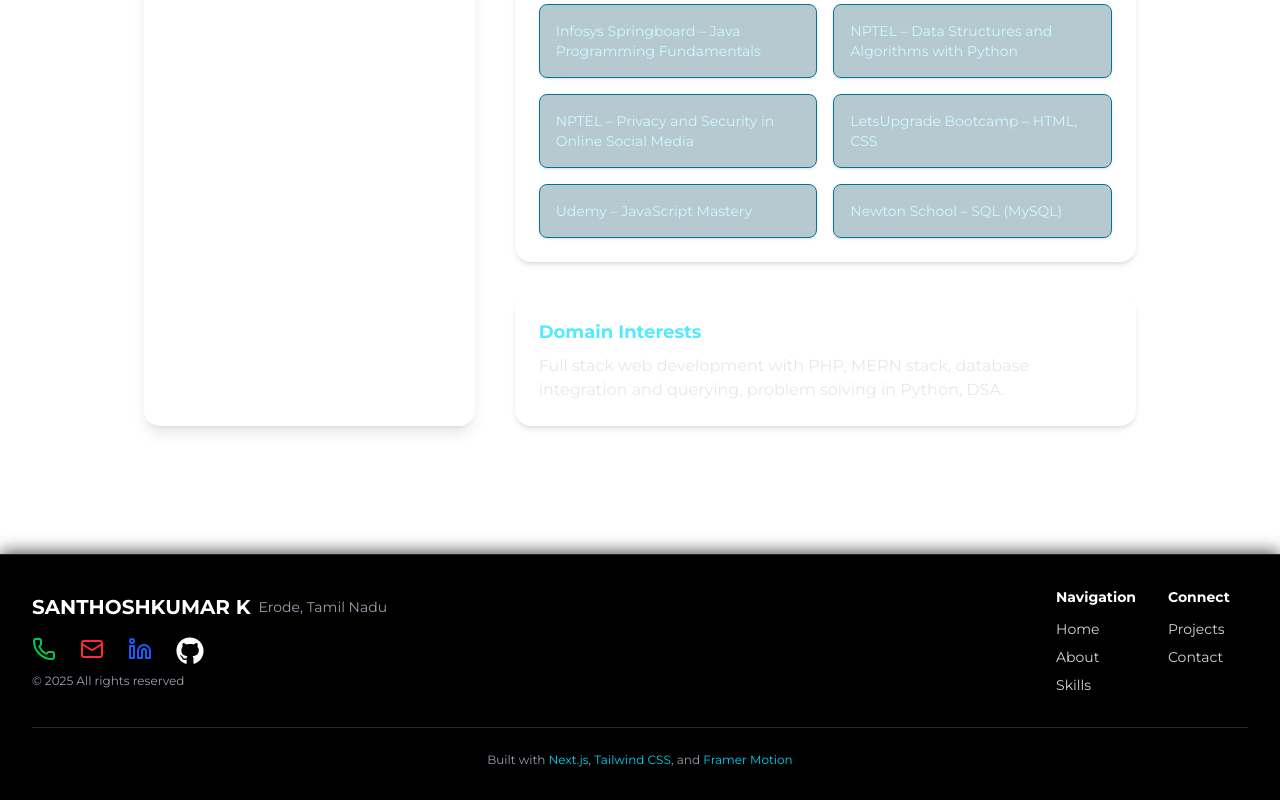
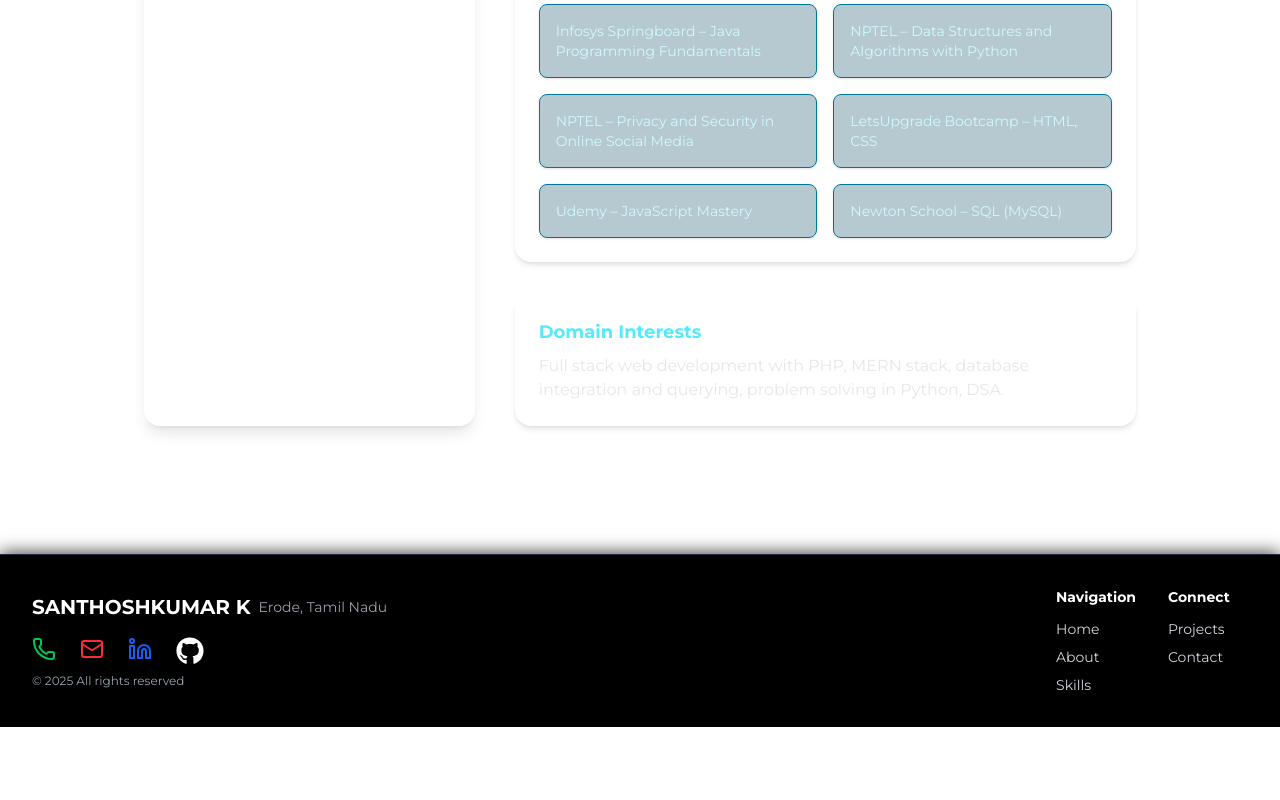
Before and after one commit to K-Santhoshkumar/Portfolio, a Next.js app: page /about in a window 1280 px wide. Shown: the part 1506-2306 px from the top of the page. After the commit the page ends 2233 px from the top, so only its background shows below. Built offline with nearby package versions, Linux system fonts and the light colour scheme.

Commit message:
footer modified

```diff
--- a/src/app/page.tsx
+++ b/src/app/page.tsx
@@ -1,6 +1,5 @@
 "use client";
 import Navbar from "@/components/Navbar";
-import SpaceBackground from "@/components/SpaceBackground";
 import WelcomeSection from "@/components/WelcomeSection";
 import AboutSection from "@/components/AboutSection";
 import SkillsSection from "@/components/SkillsSection";
@@ -10,7 +9,6 @@
 export default function Home() {
   return (
     <div className="relative min-h-screen flex flex-col">
-      <SpaceBackground />
       <Navbar />
       <main className="flex-1 flex flex-col gap-0 pt-20">
         <WelcomeSection />
--- a/src/components/Footer.tsx
+++ b/src/components/Footer.tsx
@@ -92,13 +92,6 @@
         </div>
 
         {/* Attribution line */}
-        <div className="mt-8 pt-6 border-t border-gray-800 text-center text-xs text-gray-400">
-          <p>
-            Built with <span className="text-cyan-400">Next.js</span>,{" "}
-            <span className="text-cyan-400">Tailwind CSS</span>, and{" "}
-            <span className="text-cyan-400">Framer Motion</span>
-          </p>
-        </div>
       </div>
     </motion.footer>
   );
```
